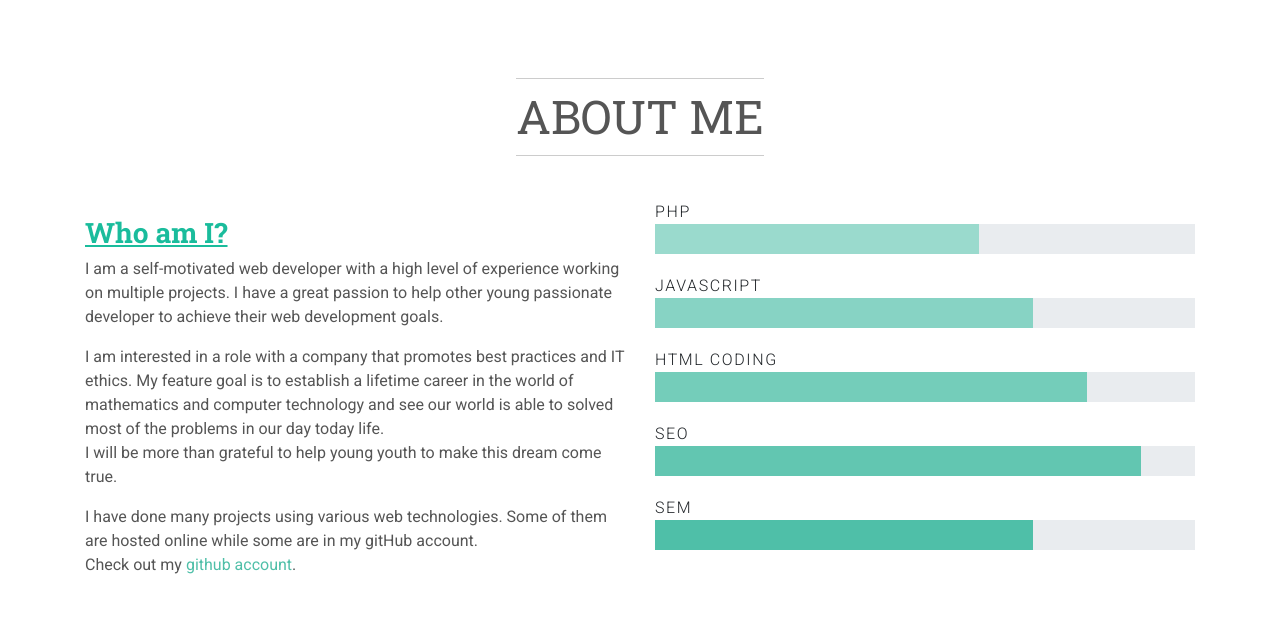
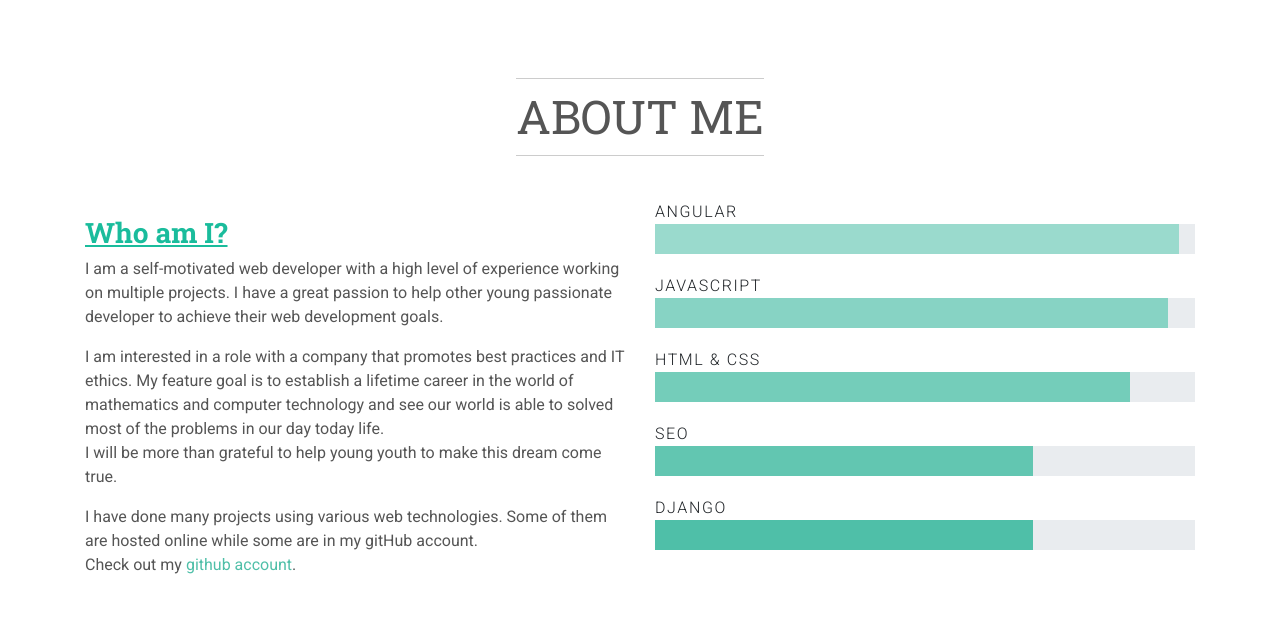
Before and after one commit to munyuaDeveloper/django-portfolio, a Django app: page / in a window 1280 px wide. Shown: the part 802-1440 px from the top of the page. Run offline with Django 3.2, Linux system fonts and the light colour scheme; data comes from the database, SQL or seed files in the repository; both versions use the stored data as it was after the commit; some libraries are stand-ins or nearby versions.

Commit message:
update on skills section

```diff
--- a/templates/index.html
+++ b/templates/index.html
@@ -81,35 +81,35 @@
                 </div>
                 <div data-animate="fadeInUp" class="col-lg-6">
                     <div class="skill-item">
-                        <div class="progress-title">PHP</div>
+                        <div class="progress-title">Angular</div>
                         <div class="progress">
-                            <div role="progressbar" style="width: 60%" aria-valuenow="0" aria-valuemin="60"
+                            <div role="progressbar" style="width: 97%" aria-valuenow="0" aria-valuemin="90"
                                  aria-valuemax="100" class="progress-bar progress-bar-skill1"></div>
                         </div>
                     </div>
                     <div class="skill-item">
                         <div class="progress-title">Javascript</div>
                         <div class="progress">
-                            <div role="progressbar" style="width: 70%" aria-valuenow="70" aria-valuemin="60"
+                            <div role="progressbar" style="width: 95%" aria-valuenow="70" aria-valuemin="60"
                                  aria-valuemax="100" class="progress-bar progress-bar-skill2"></div>
                         </div>
                     </div>
                     <div class="skill-item">
-                        <div class="progress-title">HTML coding</div>
+                        <div class="progress-title">HTML & CSS</div>
                         <div class="progress">
-                            <div role="progressbar" style="width: 80%" aria-valuenow="80" aria-valuemin="0"
+                            <div role="progressbar" style="width: 88%" aria-valuenow="80" aria-valuemin="0"
                                  aria-valuemax="100" class="progress-bar progress-bar-skill3"></div>
                         </div>
                     </div>
                     <div class="skill-item">
                         <div class="progress-title">SEO</div>
                         <div class="progress">
-                            <div role="progressbar" style="width: 90%" aria-valuenow="90" aria-valuemin="0"
+                            <div role="progressbar" style="width: 70%" aria-valuenow="90" aria-valuemin="0"
                                  aria-valuemax="100" class="progress-bar progress-bar-skill4"></div>
                         </div>
                     </div>
                     <div class="skill-item">
-                        <div class="progress-title">SEM</div>
+                        <div class="progress-title">Django</div>
                         <div class="progress">
                             <div role="progressbar" style="width: 70%" aria-valuenow="70" aria-valuemin="0"
                                  aria-valuemax="100" class="progress-bar progress-bar-skill5"></div>
```
Also changed, not shown: db.sqlite3.
